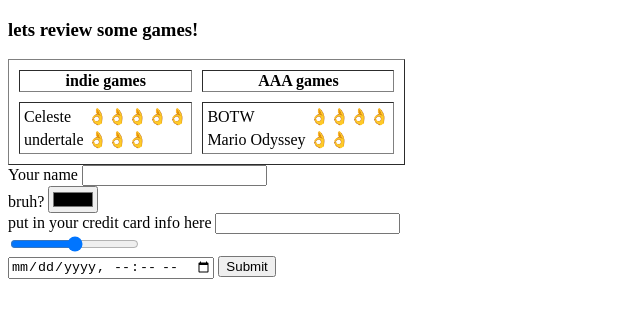
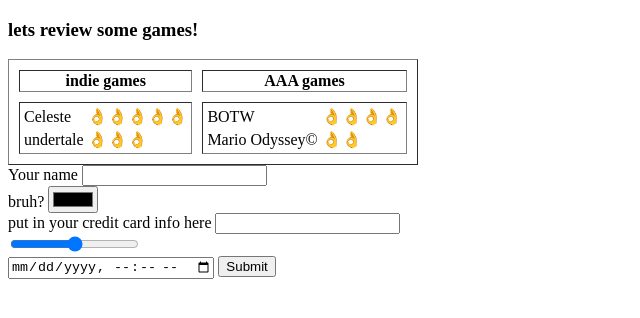
Before and after one commit to DhruvBhatia0/test-website, a plain HTML site: page game.html in a window 1280 px wide. Shown: the whole page, without its empty margins (0-640 px from the left). Drawn offline with Linux system fonts and the light colour scheme.

```diff
--- a/game.html
+++ b/game.html
@@ -36,7 +36,7 @@
                             <td>👌👌👌👌</td>
                         </tr>
                         <tr>
-                            <td>Mario Odyssey</td>
+                            <td>Mario Odyssey©</td>
                             <td>👌👌</td>
                         </tr>
                     </table>
```
